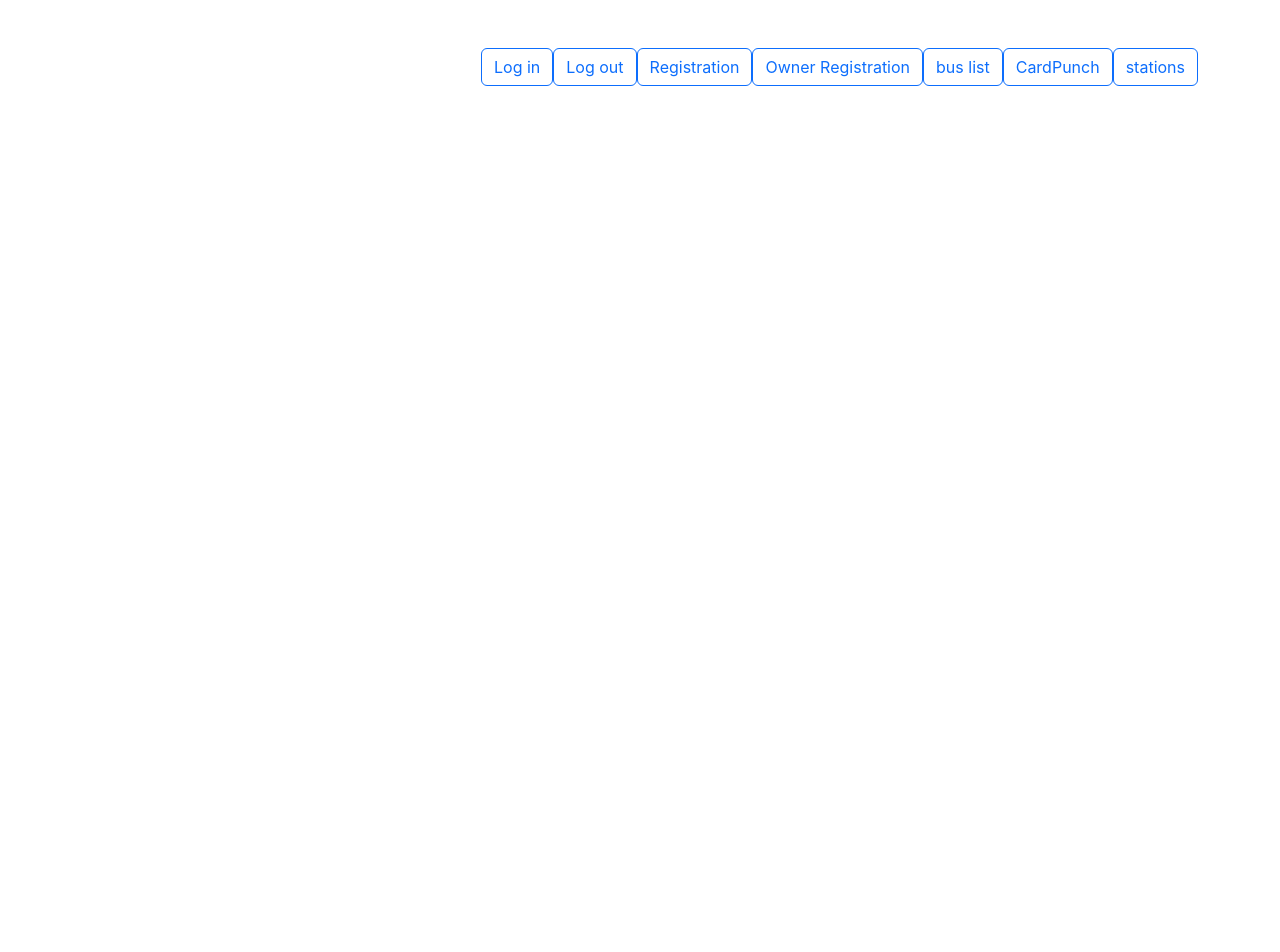
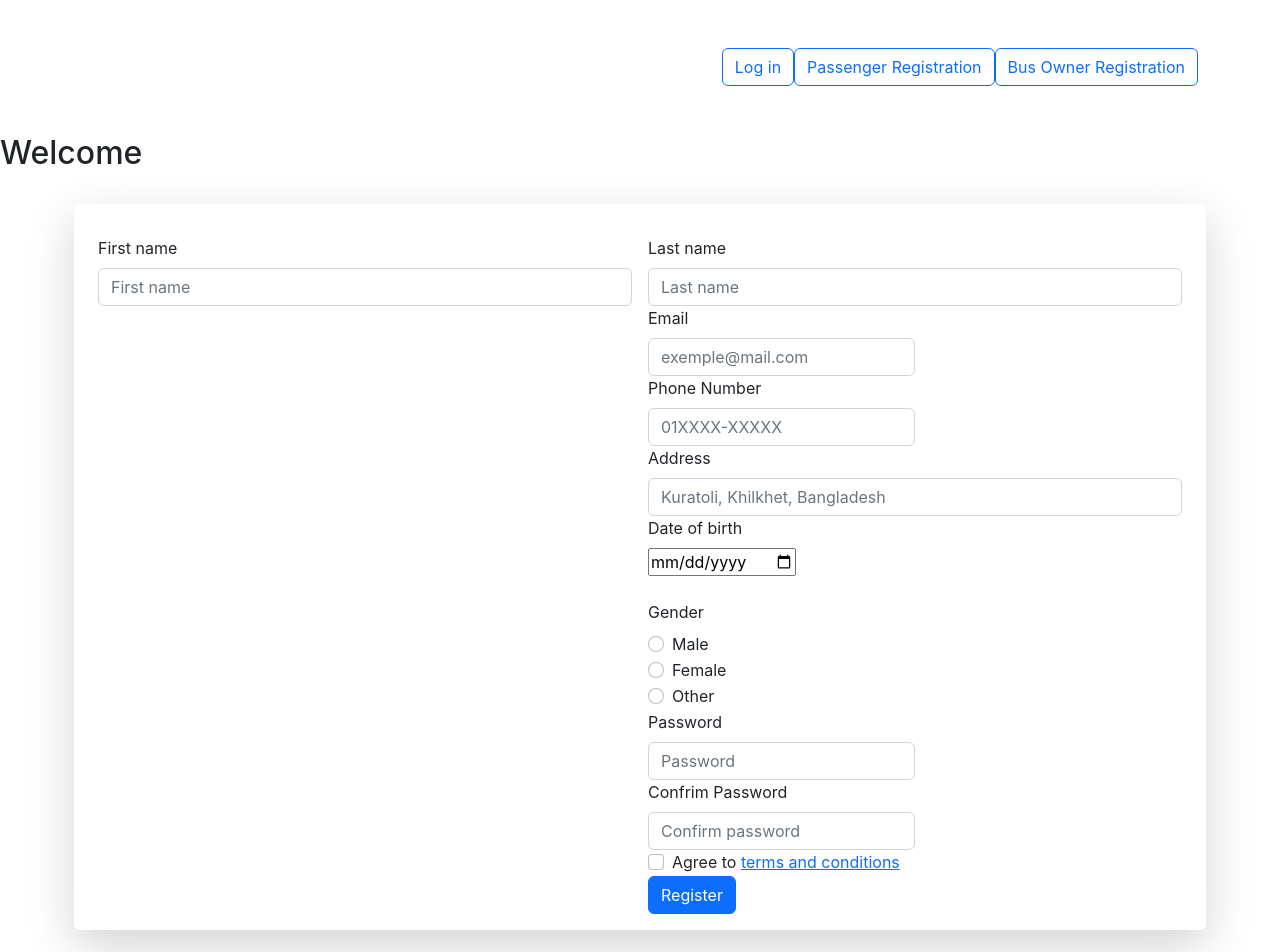
Before and after one commit to Sazzadul42644/Bus-Fare-Collection-System-REACT, a React (Create React App) app: page /register-passenger in a window 1280 px wide. Shown: the top 952 px of the page. Before the commit the page ends 800 px from the top, so only its background shows below. Built offline with nearby package versions, Linux system fonts and the light colour scheme; the HTML template or start-up script is replaced by a standard one.

Commit message:
different user login

```diff
--- a/src/App.js
+++ b/src/App.js
@@ -8,16 +8,22 @@ import ViewBusList from './Pages/ViewBusList/ViewBusList';
 import ViewStation from './Pages/ViewStation/ViewStation';
 import Logout from './Pages/LogOut/LogOut';
 import Home from './Pages/Home/Home';
+import PassengerRegistration from './Pages/Passenger/PassengerRegistration/PassengerRegistration';
+import PassengerHome from './Pages/Passenger/PassengerHome/PassengerHome';
 
 function App() {
   return (
     <Router>
-      <Head />
+      {/* <Head /> */}
       <Routes>
         <Route exact path='/' element={<Home />} />
         <Route exact path='/home' element={<Home />} />
         <Route exact path='/login' element={<Login />} />
         <Route exact path='/logout' element={<Logout />} />
+        <Route exact path='/register-passenger' element={<PassengerRegistration />} />
+
+        <Route exact path='/passenger-home' element={<PassengerHome />} />
+
         <Route exact path='/bus-list' element={<ViewBusList />} />
         <Route exact path='/Card-Punch' element={<CardPunch />} />
         <Route exact path='/stations' element={<ViewStation />} />
--- a/src/Pages/Home/Home.js
+++ b/src/Pages/Home/Home.js
@@ -1,10 +1,46 @@
-import React from 'react';
+import React, { useEffect } from 'react';
+import { useState } from 'react';
+import { Link } from 'react-router-dom';
 
 const Home = () => {
+    const [isLoggedIn, setIsLoggedIn] = useState();
 
+    useEffect(() => {
+        const user = JSON.parse(localStorage.getItem('user'));
+        if (user) {
+            setIsLoggedIn(user.access_token);
+        }
+        else {
+            setIsLoggedIn(false);
+        }
+
+    }, [])
+    // var user;
+    // var isLoggedIn;
+    // if (localStorage.getItem('user')) {
+    //     user = JSON.parse(localStorage.getItem('user'));
+    //     isLoggedIn = user.access_token;
+    // }
+    // else {
+
+    // }
+    console.log(isLoggedIn);
+    // const user = JSON.parse(localStorage.getItem('user'));
+    // const isLoggedIn = user.access_token;
     return (
         <div>
-            <h2>Welcome home</h2>
+            <h2>Bus Fare collection System</h2>
+            <p>some description</p>
+
+            <div className="text-center mt-5 container">
+                {
+                    isLoggedIn ? (<Link className="btn btn-outline-primary" to="/logout">Log out</Link>) : (<Link className="btn btn-outline-primary" to="/login">Log in</Link>)
+                }
+                {/* <Link className="btn btn-outline-primary" to="/login">Log in</Link> */}
+                <Link className="btn btn-outline-primary" to="/register-passenger">Passenger Registration</Link>
+                <Link className="btn btn-outline-primary" to="/register-owner">Owner Registration</Link>
+            </div>
+
         </div>
     );
 };
--- /dev/null
+++ b/src/Pages/Passenger/PassengerHome/PassengerHome.js
@@ -0,0 +1,11 @@
+import React from 'react';
+
+const PassengerHome = () => {
+    return (
+        <div>
+            <h2>this is PassengerHome</h2>
+        </div>
+    );
+};
+
+export default PassengerHome;
--- a/src/Pages/Passenger/PassengerRegistration/PassengerRegistration.js
+++ b/src/Pages/Passenger/PassengerRegistration/PassengerRegistration.js
@@ -1,9 +1,93 @@
 import React from 'react';
+import NotLoggedIn from '../../Shared/Header/NotLoggedIn';
 
 const PassengerRegistration = () => {
     return (
         <div>
-
+            <NotLoggedIn></NotLoggedIn>
+            <div>
+                <div className="mt-5">
+                    <h2>Welcome</h2>
+                </div>
+                <div className="container my-5">
+                    <form className="shadow-lg p-3 mb-5 bg-body rounded row g-3">
+                        <div className="col-md-6">
+                            <label for="first_name" className="form-label">First name</label>
+                            <input type="text" className="form-control" id="validationCustom01" placeholder="First name"
+                                name="first_name" />
+                        </div>
+                        <div className="col-md-6">
+                            <label for="last_name" className="form-label">Last name</label>
+                            <input type="text" className="form-control" id="validationCustom02" placeholder="Last name" name="last_name" />
+                            <div className="col-md-6">
+                                <label for="validationDefaultEmail" className="form-label">Email</label>
+                                <div className="input-group">
+                                    <input type="email" className="form-control" id="validationDefaultEmail"
+                                        aria-describedby="inputGroupPrepend2" name="email" placeholder="exemple@mail.com" />
+                                </div>
+                            </div>
+                            <div className="col-md-6">
+                                <label for="inputPhone" className="form-label">Phone Number</label>
+                                <input type="number" className="form-control" id="inputPassword4" name="phone" placeholder="01XXXX-XXXXX" />
+                            </div>
+                            <div className="col-12">
+                                <label for="inputAddress" className="form-label">Address</label>
+                                <input type="text" className="form-control" id="inputAddress" placeholder="Kuratoli, Khilkhet, Bangladesh"
+                                    name="address" />
+                            </div>
+                            <div className="col-6">
+                                <label for="inputBirthday" className="form-label">Date of birth</label><br />
+                                <input type="date" id="birthday" name="dob" />
+                            </div>
+                            <br />
+                            <label for="inputGender" className="form-label">Gender</label>
+                            <div className="form-check col-1">
+                                <input className="form-check-input" type="radio" name="flexRadioDefault" id="flexRadioDefault1" />
+                                <label className="form-check-label" for="flexRadioDefault1">
+                                    Male
+                                </label>
+                            </div>
+                            <div className="form-check col-1">
+                                <input className="form-check-input" type="radio" name="flexRadioDefault" id="flexRadioDefault2" />
+                                <label className="form-check-label" for="flexRadioDefault2">
+                                    Female
+                                </label>
+                            </div>
+                            <div className="form-check col-1">
+                                <input className="form-check-input" type="radio" name="flexRadioDefault" id="flexRadioDefault3" />
+                                <label className="form-check-label" for="flexRadioDefault3">
+                                    Other
+                                </label>
+                            </div>
+                            <div className="">
+                                <div className="col-md-6">
+                                    <label for="validationDefaultPassword" className="form-label">Password</label>
+                                    <input type="password" className="form-control" id="password" placeholder="Password" name="password" />
+                                </div>
+                                <div className="col-md-6">
+                                    <label for="validationDefaultCPass" className="form-label">Confrim Password</label>
+                                    <input type="password" className="form-control" id="cpassword" placeholder="Confirm password"
+                                        name="password_confirmation" />
+                                    <div className="valid-feedback">
+                                        Looks good!
+                                    </div>
+                                </div>
+                            </div>
+                            <div className="col-12">
+                                <div className="form-check">
+                                    <input className="form-check-input" type="checkbox" id="invalidCheck2" name="terms" />
+                                    <label className="form-check-label" for="invalidCheck2">
+                                        Agree to <a href="">terms and conditions</a>
+                                    </label>
+                                </div>
+                            </div>
+                            <div className="col-12">
+                                <button className="btn btn-primary">Register</button>
+                            </div>
+                        </div>
+                    </form>
+                </div>
+            </div>
         </div>
     );
 };
--- a/src/Pages/Shared/Header/Head.js
+++ b/src/Pages/Shared/Header/Head.js
@@ -21,8 +21,8 @@ const Head = () => {
             } */}
             <Link className="btn btn-outline-primary" to="/login">Log in</Link>
             <Link className="btn btn-outline-primary" to="/logout">Log out</Link>
-            <Link className="btn btn-outline-primary" to="/register-passenger">Registration</Link>
-            <Link className="btn btn-outline-primary" to="/register-owner">Owner Registration</Link>
+            <Link className="btn btn-outline-primary" to="/register-passenger">Passenger Registration</Link>
+            <Link className="btn btn-outline-primary" to="/register-owner">Bus Owner Registration</Link>
             <Link className="btn btn-outline-primary" to="/bus-list">bus list</Link>
             <Link className="btn btn-outline-primary" to="/Card-Punch">CardPunch</Link>
             <Link className="btn btn-outline-primary" to="/stations">stations</Link>
--- /dev/null
+++ b/src/Pages/Shared/Header/NotLoggedIn.js
@@ -0,0 +1,16 @@
+import React from 'react';
+import { Link } from 'react-router-dom';
+
+const NotLoggedIn = () => {
+    return (
+        <div>
+            <div className="text-end mt-5 container">
+                <Link className="btn btn-outline-primary" to="/login">Log in</Link>
+                <Link className="btn btn-outline-primary" to="/register-passenger">Passenger Registration</Link>
+                <Link className="btn btn-outline-primary" to="/register-owner">Bus Owner Registration</Link>
+            </div>
+        </div>
+    );
+};
+
+export default NotLoggedIn;
```
Also changed, not shown: src/Pages/BusOwner/BusOwnerHome.js (added, +11 -0 lines), src/Pages/Login/Login.js (+38 -11 lines), src/Pages/Passenger/PassengerDashboard/PassengerDashboard.js (deleted, +0 -11 lines).
